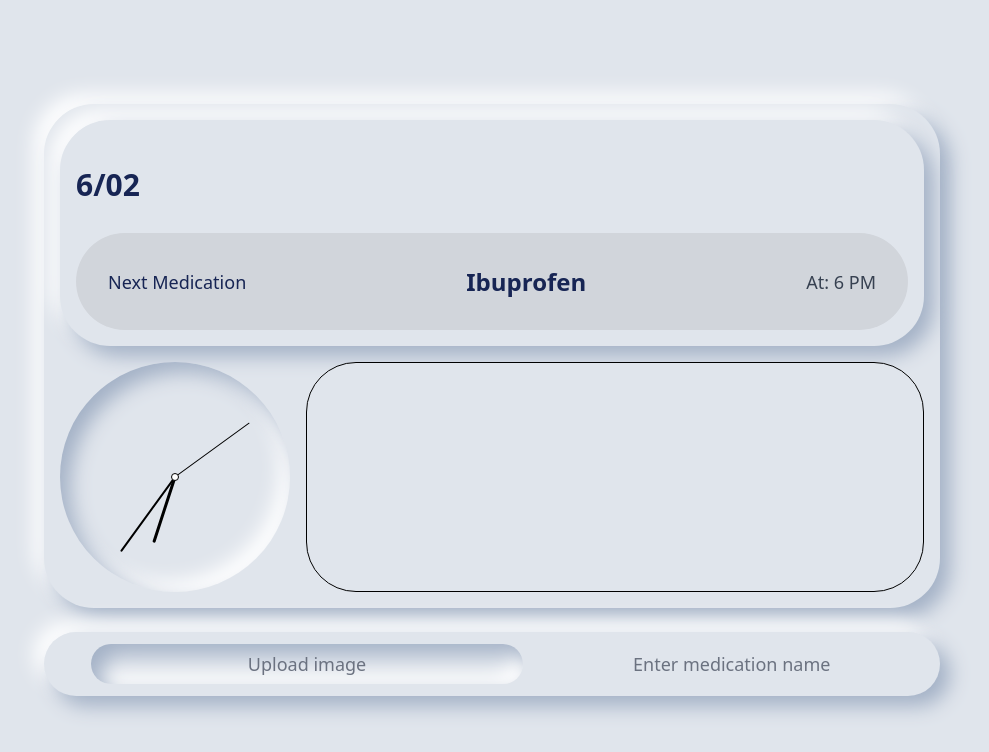
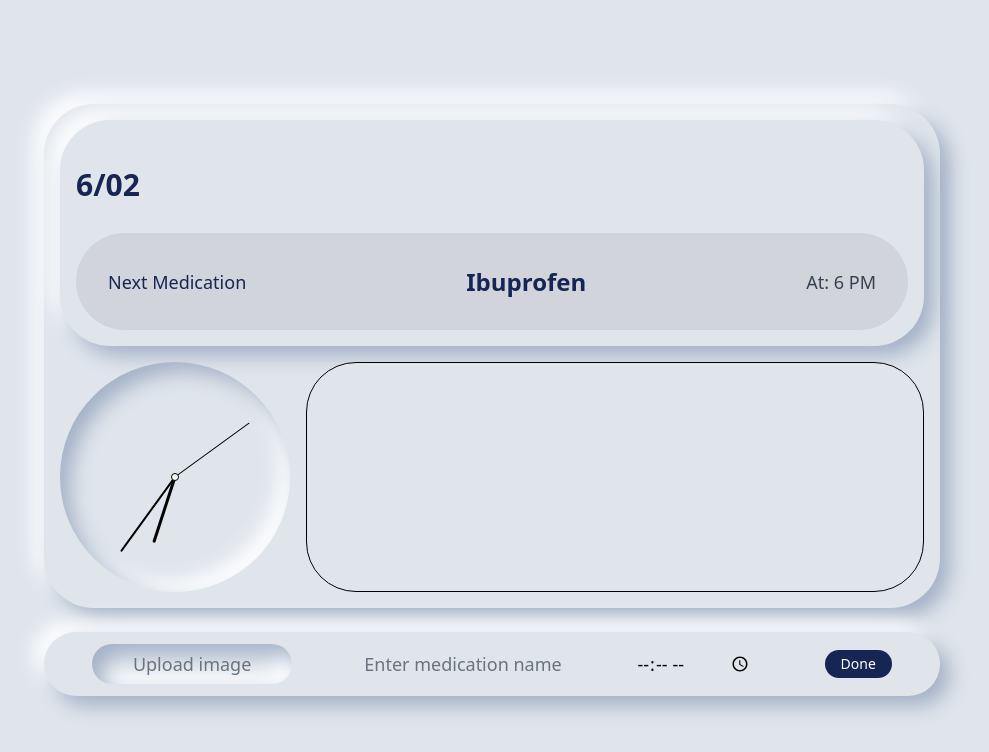
Before and after one commit to DanyaHumeniuk/DailyDosely, a React (Vite) app in the folder med-app/: page / in a window 1280 px wide. Shown: the top 752 px of the page, without its empty margins (148-1137 px from the left). Built offline with nearby package versions, Linux system fonts and the light colour scheme.

Commit message:
Created time input and done button

```diff
--- a/med-app/src/components/Hero.jsx
+++ b/med-app/src/components/Hero.jsx
@@ -5,6 +5,8 @@ const Hero = () => {
   const [time, setTime] = useState(new Date());
   const [selectedImage, setSelectedImage] = useState(null);
   const [medicationEntry, setMedicationEntry] = useState({ name: "", image: null });
+  const [timeInput, setTimeInput] = useState("");
+  const [medications, setMedications] = useState([]);
 
 
 
@@ -88,8 +90,8 @@ const Hero = () => {
           </div>
         </div>
 
-        <div className="flex flex-row justify-around items-center w-full max-w-2xl h-full max-h-16 lg:max-w-4xl sm:max-w-lg bg-[#e0e5ec] rounded-[50px] mx-auto shadow-neu gap-12 px-4">
-          <label className="cursor-pointer flex items-center justify-center bg-[#e0e5ec] rounded-full w-1/2 max-w-lg h-10 shadow-[inset_10px_10px_20px_#a3b1c6,inset_-10px_-10px_20px_#ffffff] text-gray-500 text-sm lg:text-lg">
+        <div className="flex flex-row justify-around items-center w-full max-w-2xl h-full max-h-16 lg:max-w-4xl sm:max-w-lg bg-[#e0e5ec] rounded-[50px] mx-auto shadow-neu gap-2 px-4">
+          <label className="cursor-pointer flex items-center justify-center bg-[#e0e5ec] rounded-full w-[1500px] lg:w-[200px] max-w-lg h-10 shadow-[inset_10px_10px_20px_#a3b1c6,inset_-10px_-10px_20px_#ffffff] text-gray-500 text-sm lg:text-lg">
             <input type="file" accept="image/*" className="hidden" onChange={handleImageUpload} />
             <span>Upload image</span>
           </label>
@@ -97,7 +99,7 @@ const Hero = () => {
             <input
               type="text"
               placeholder="Enter medication name"
-              className="flex-grow bg-transparent outline-none placeholder-gray-500 text-sm lg:text-lg"
+              className="flex flex-wrap w-[150px] lg:w-[200px] max-w-lg bg-transparent outline-none placeholder-gray-500 text-sm lg:text-lg "
               value={medicationName} onChange={(e) => setMedicationName(e.target.value)}
               onKeyDown={(e) => {
                 if (e.key === "Enter" && medicationName.trim() !=="") {
@@ -106,6 +108,25 @@ const Hero = () => {
                   setMedicationName("")
               }}} />
           </div>
+          <div>
+            <input
+              type="time"
+              value={timeInput}
+              onChange={(e) => setTimeInput(e.target.value)}
+              className="bg-transparent outline-none text-sm lg:text-lg"
+            />
+          </div>
+
+
+          <button
+            onClick={() => {
+              console.log("Medications added:", medications);
+              // Here could save to localStorage or backend
+            }}
+            className="bg-blue-950 text-white rounded-full px-4 py-1 text-sm hover:bg-green-900"
+          >
+            Done
+          </button>
         </div>
 
       </div>
```
